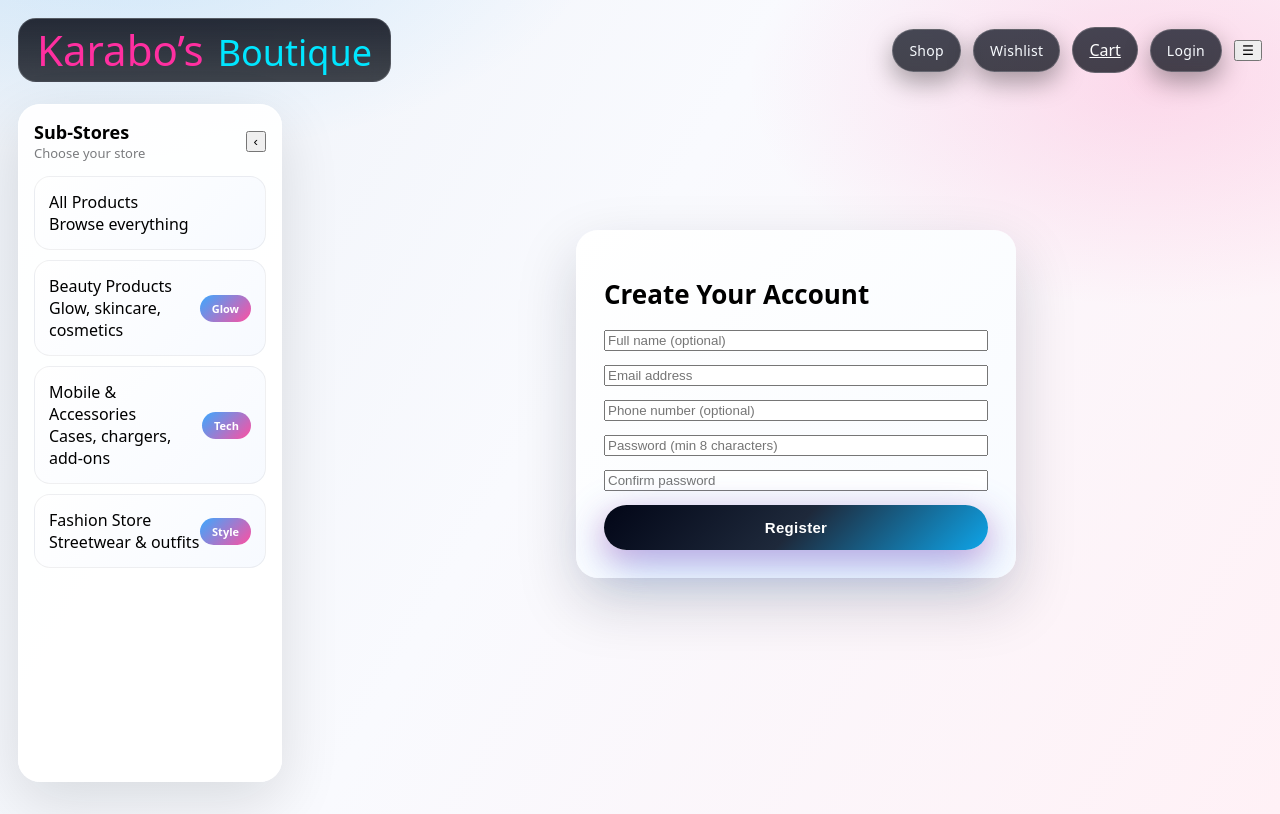
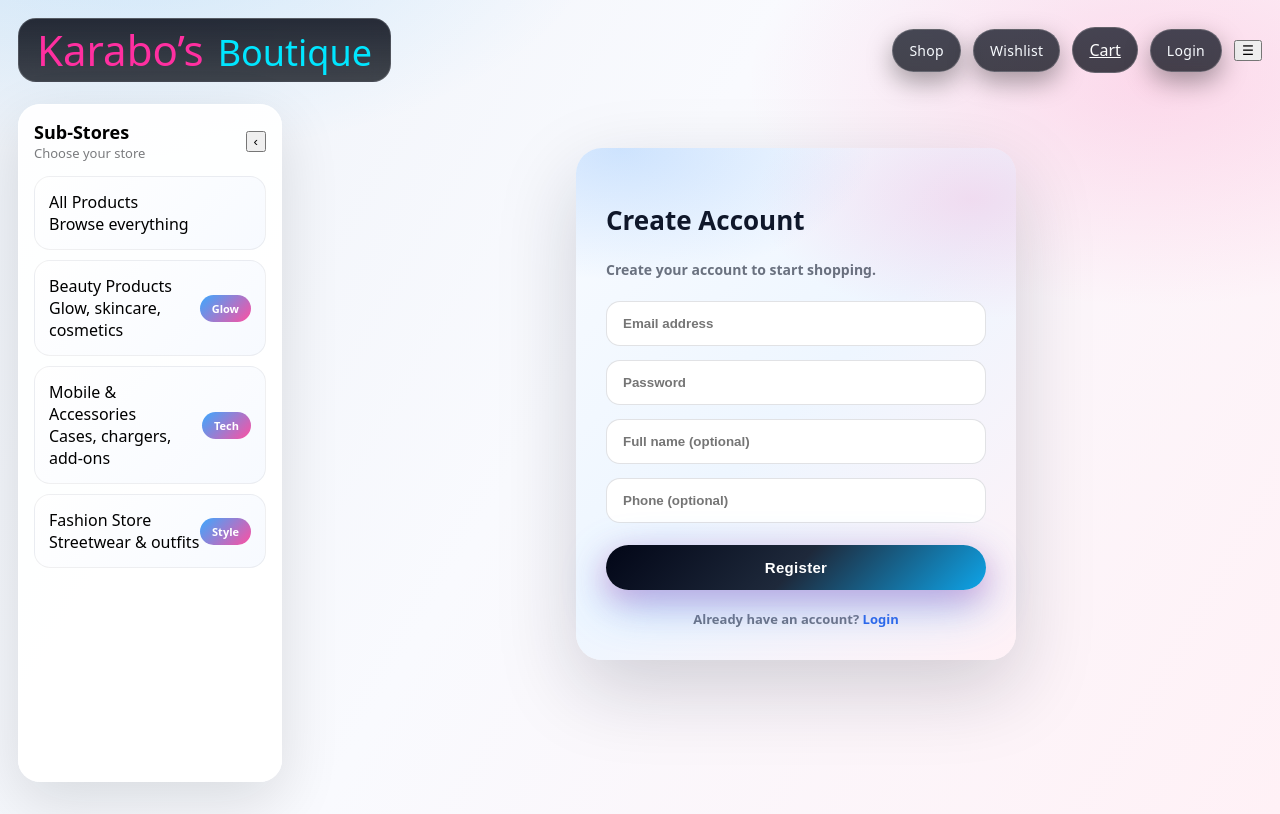
Before and after one commit to yvesf022/kkkkkk, a Next.js app: page /register in a window 1280 px wide. Built offline with nearby package versions, Linux system fonts and the light colour scheme; no server answers.

Commit message:
fix(register): align payload with backend schema

```diff
--- a/app/register/page.tsx
+++ b/app/register/page.tsx
@@ -4,133 +4,53 @@ import { useState } from "react";
 import { useRouter } from "next/navigation";
 import toast from "react-hot-toast";
 
-const API = process.env.NEXT_PUBLIC_API_URL!;
-
-/* =========================
-   TYPES — BACKEND ALIGNED
-========================= */
-
-interface RegisterRequest {
-  email: string;
-  password: string;
-  full_name?: string;
-  phone?: string;
-}
-
-interface RegisterSuccessResponse {
-  id: string;
-  email: string;
-}
-
-interface FastAPIErrorResponse {
-  detail: string;
-}
-
-type Status =
-  | { type: "idle" }
-  | { type: "success"; message: string }
-  | { type: "error"; message: string };
-
 export default function RegisterPage() {
   const router = useRouter();
 
-  /* ---------- FORM STATE ---------- */
+  const [email, setEmail] = useState("");
+  const [password, setPassword] = useState("");
   const [fullName, setFullName] = useState("");
-  const [email, setEmail] = useState("");
   const [phone, setPhone] = useState("");
-  const [password, setPassword] = useState("");
-  const [confirm, setConfirm] = useState("");
+  const [loading, setLoading] = useState(false);
 
-  const [loading, setLoading] = useState(false);
-  const [status, setStatus] = useState<Status>({ type: "idle" });
-
-  /* =========================
-     REGISTER HANDLER
-  ========================= */
-
-  async function register() {
-    setStatus({ type: "idle" });
-
-    /* ---------- CLIENT VALIDATION ---------- */
-    if (!email || !password || !confirm) {
-      setStatus({
-        type: "error",
-        message: "Email and password are required.",
-      });
-      return;
-    }
-
-    if (password.length < 8) {
-      setStatus({
-        type: "error",
-        message: "Password must be at least 8 characters.",
-      });
-      return;
-    }
-
-    if (password !== confirm) {
-      setStatus({
-        type: "error",
-        message: "Passwords do not match.",
-      });
-      return;
-    }
-
-    const payload: RegisterRequest = {
-      email,
-      password,
-    };
-
-    if (fullName.trim()) payload.full_name = fullName.trim();
-    if (phone.trim()) payload.phone = phone.trim();
-
+  const handleRegister = async (e: React.FormEvent) => {
+    e.preventDefault();
     setLoading(true);
 
     try {
-      const res = await fetch(`${API}/api/auth/register`, {
+      const payload = {
+        email,
+        password,
+        full_name: fullName.trim() || null,
+        phone: phone.trim() || null,
+      };
+
+      const res = await fetch(
+        `${process.env.NEXT_PUBLIC_API_URL}/api/auth/register`,
+        {
           method: "POST",
-        headers: { "Content-Type": "application/json" },
+          headers: {
+            "Content-Type": "application/json",
+          },
+          credentials: "include",
           body: JSON.stringify(payload),
-      });
+        }
+      );
 
-      const data:
-        | RegisterSuccessResponse
-        | FastAPIErrorResponse = await res.json();
+      const data = await res.json();
 
       if (!res.ok) {
-        setStatus({
-          type: "error",
-          message:
-            "detail" in data
-              ? data.detail
-              : "Registration failed. Please try again.",
-        });
-        return;
+        throw new Error(data.detail || "Registration failed");
       }
 
-      setStatus({
-        type: "success",
-        message: "Account created successfully. Redirecting to login…",
-      });
-
-      toast.success("Welcome to Karabo’s Store 🎉");
-
-      setTimeout(() => {
+      toast.success("Account created successfully");
       router.push("/login");
-      }, 1500);
-    } catch {
-      setStatus({
-        type: "error",
-        message: "Network error. Please check your connection.",
-      });
+    } catch (err: any) {
+      toast.error(err.message || "Registration failed");
     } finally {
       setLoading(false);
     }
-  }
-
-  /* =========================
-     UI
-  ========================= */
+  };
 
   return (
     <div
@@ -140,91 +60,147 @@ export default function RegisterPage() {
         placeItems: "center",
       }}
     >
-      <div
+      <section
         style={{
           width: "100%",
           maxWidth: 440,
-          padding: 28,
-          borderRadius: 22,
-          background: "linear-gradient(135deg,#ffffff,#f8fbff)",
-          boxShadow: "0 24px 60px rgba(15,23,42,0.18)",
+          borderRadius: 26,
+          padding: "32px 30px",
+          background: `
+            radial-gradient(
+              420px 220px at 10% 0%,
+              rgba(96,165,250,0.28),
+              transparent 60%
+            ),
+            radial-gradient(
+              360px 200px at 90% 10%,
+              rgba(244,114,182,0.20),
+              transparent 60%
+            ),
+            linear-gradient(
+              135deg,
+              #f8fbff,
+              #eef6ff,
+              #fff1f6
+            )
+          `,
+          boxShadow: "0 28px 80px rgba(15,23,42,0.18)",
         }}
       >
         <h1
           style={{
             fontSize: 26,
             fontWeight: 900,
-            marginBottom: 18,
+            color: "#0f172a",
           }}
         >
-          Create Your Account
+          Create Account
         </h1>
 
-        {status.type !== "idle" && (
-          <div
+        <p
           style={{
-              marginBottom: 16,
-              padding: 14,
-              borderRadius: 12,
+            marginTop: 6,
             fontWeight: 600,
-              textAlign: "center",
-              background:
-                status.type === "success"
-                  ? "#ecfdf5"
-                  : "#fef2f2",
-              color:
-                status.type === "success"
-                  ? "#065f46"
-                  : "#991b1b",
+            fontSize: 14,
+            color: "rgba(15,23,42,0.6)",
           }}
         >
-            {status.message}
-          </div>
-        )}
+          Create your account to start shopping.
+        </p>
 
-        <div style={{ display: "grid", gap: 14 }}>
-          <input
-            placeholder="Full name (optional)"
-            value={fullName}
-            onChange={(e) => setFullName(e.target.value)}
-          />
-
+        <form
+          onSubmit={handleRegister}
+          style={{
+            marginTop: 22,
+            display: "grid",
+            gap: 14,
+          }}
+        >
           <input
             type="email"
             placeholder="Email address"
             value={email}
             onChange={(e) => setEmail(e.target.value)}
-          />
-
-          <input
-            placeholder="Phone number (optional)"
-            value={phone}
-            onChange={(e) => setPhone(e.target.value)}
+            required
+            style={{
+              padding: "14px 16px",
+              borderRadius: 14,
+              border: "1px solid rgba(15,23,42,0.12)",
+              fontWeight: 600,
+            }}
           />
 
           <input
             type="password"
-            placeholder="Password (min 8 characters)"
+            placeholder="Password"
             value={password}
             onChange={(e) => setPassword(e.target.value)}
+            required
+            style={{
+              padding: "14px 16px",
+              borderRadius: 14,
+              border: "1px solid rgba(15,23,42,0.12)",
+              fontWeight: 600,
+            }}
           />
 
           <input
-            type="password"
-            placeholder="Confirm password"
-            value={confirm}
-            onChange={(e) => setConfirm(e.target.value)}
+            type="text"
+            placeholder="Full name (optional)"
+            value={fullName}
+            onChange={(e) => setFullName(e.target.value)}
+            style={{
+              padding: "14px 16px",
+              borderRadius: 14,
+              border: "1px solid rgba(15,23,42,0.12)",
+              fontWeight: 600,
+            }}
+          />
+
+          <input
+            type="text"
+            placeholder="Phone (optional)"
+            value={phone}
+            onChange={(e) => setPhone(e.target.value)}
+            style={{
+              padding: "14px 16px",
+              borderRadius: 14,
+              border: "1px solid rgba(15,23,42,0.12)",
+              fontWeight: 600,
+            }}
           />
 
           <button
-            onClick={register}
+            className="btn btnTech"
             disabled={loading}
-            className="btn btnTech"
+            style={{ marginTop: 8 }}
           >
-            {loading ? "Creating account..." : "Register"}
+            {loading ? "Creating account…" : "Register"}
           </button>
+        </form>
+
+        <div
+          style={{
+            marginTop: 20,
+            fontSize: 13,
+            fontWeight: 600,
+            color: "rgba(15,23,42,0.6)",
+            textAlign: "center",
+          }}
+        >
+          Already have an account?{" "}
+          <a
+            href="/login"
+            style={{
+              fontWeight: 800,
+              color: "#2563eb",
+              textDecoration: "none",
+            }}
+          >
+            Login
+          </a>
         </div>
-      </div>
+      </section>
     </div>
   );
 }
```
Lines whose indentation alone changed are shown as unchanged.
